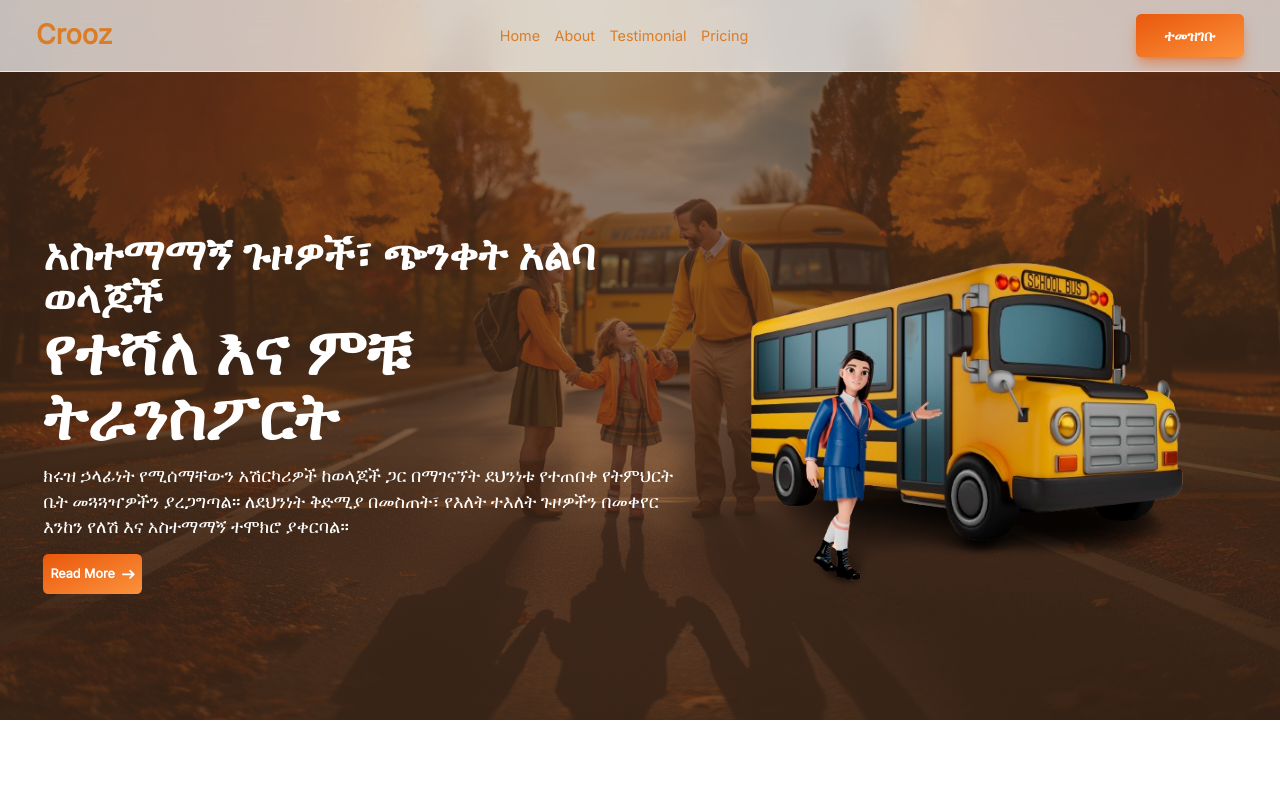
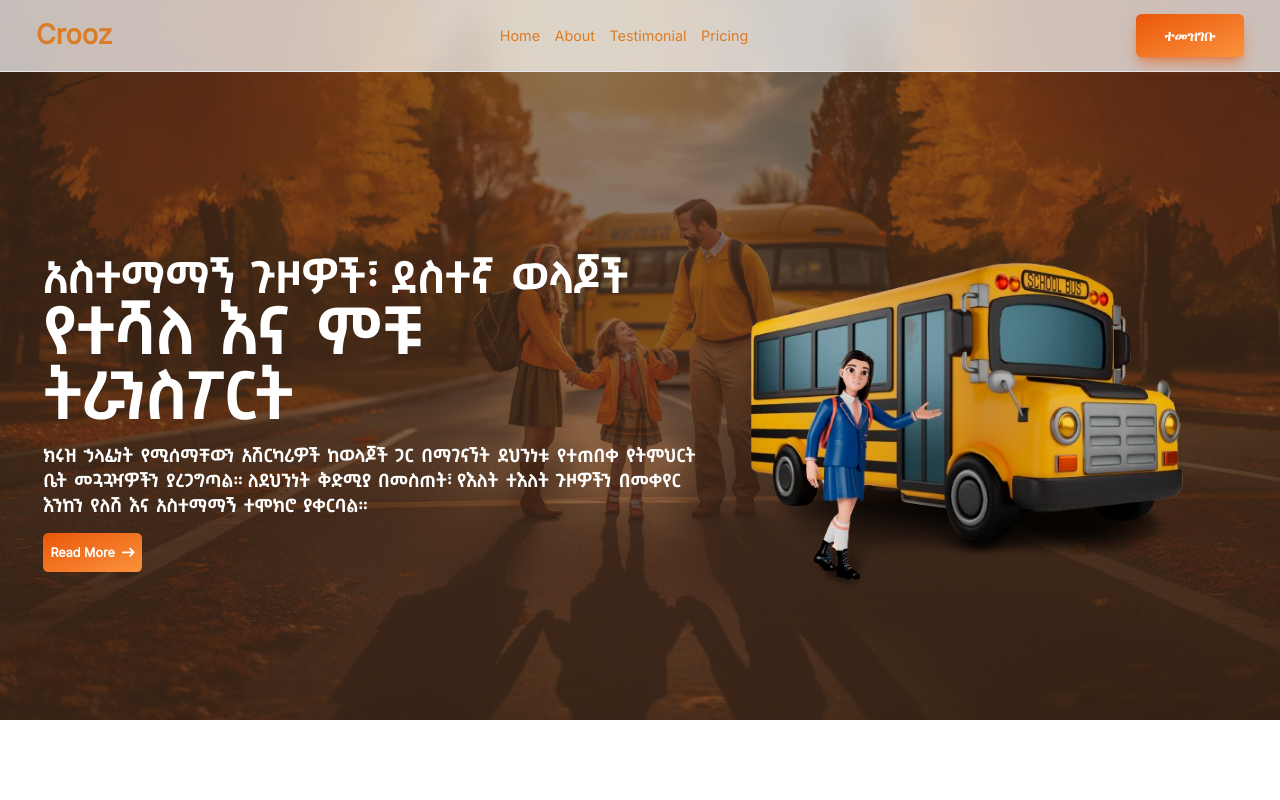
Before and after one commit to Manuel-heav/Crooz, a React (Vite) app: page / in a window 1280 px wide. Shown: the top 800 px of the page. Built offline with nearby package versions, Linux system fonts and the light colour scheme.

Commit message:
changed fonts

```diff
--- a/src/components/Hero.jsx
+++ b/src/components/Hero.jsx
@@ -9,9 +9,9 @@ const Hero = () => {
       <div className='h-[75vh] md:max-w-[1480px] max-w-[600px] m-auto w-full px-4 flex flex-col md:flex-row justify-between items-center md:px-10'>
 
         <div className='flex-1'>
-          <h2 className="bg-clip-text bg-gradient-to-r text-2xl md:text-5xl md:mt-0 mt-10 font-extrabold text-[#fff] nokia"> አስተማማኝ ጉዞዎች፣ ጭንቀት አልባ ወላጆች</h2>
-          <h1 class="mb-4 text-2xl font-extrabold text-[#fff] dark:text-white md:text-6xl lg:text-7xl">የተሻለ እና ምቹ ትራንስፖርት</h1>
-          <p className="my-4 text-md md:text-xl text-white nokia">
+          <h2 className="bg-clip-text bg-gradient-to-r text-2xl md:text-5xl md:mt-0 mt-10 font-extrabold text-[#fff] amharic"> አስተማማኝ ጉዞዎች፣ ደስተኛ ወላጆች</h2>
+          <h1 class="mb-4 text-2xl font-extrabold text-[#fff] dark:text-white md:text-6xl lg:text-7xl amharic">የተሻለ እና ምቹ ትራንስፖርት</h1>
+          <p className="my-4 text-md md:text-xl text-white amharic">
           ክሩዝ ኃላፊነት የሚሰማቸውን አሽርካሪዎች ከወላጆች ጋር በማገናኘት ደህንነቱ የተጠበቀ የትምህርት ቤት መጓጓዣዎችን ያረጋግጣል። ለደህንነት ቅድሚያ በመስጠት፣ የእለት ተእለት ጉዞዎችን በመቀየር እንከን የለሽ እና አስተማማኝ ተሞክሮ ያቀርባል።</p>
           {/* <p className="mb-4 text-lg font-normal text-gray-800 dark:text-[#fff] nokia">ለደህንነት እና ቅልጥፍና ቅድሚያ በመስጠት፣ ለጥሩ መጓጓዣነት ተቀዳሚ ምርጫ ነው።</p> */}
           <a href="#faq" className="inline-flex items-center text-sm px-2 py-3 rounded-md bg-[#DB7C26] text-white font-bold bg-gradient-to-br from-orange-600 to-orange-400 hover:bg-gradient-to-bl focus:ring-4 focus:outline-none focus:ring-pink-200 dark:focus:ring-orange-800' hover:underline">
```
